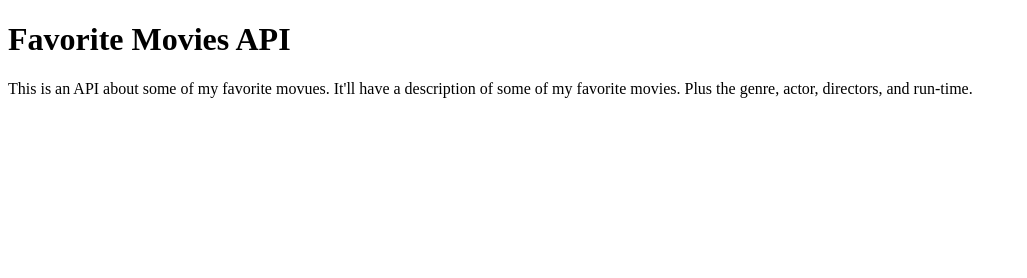
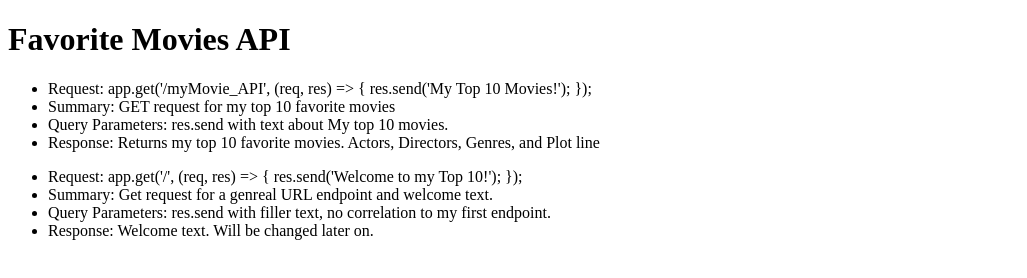
Before and after one commit to bradkcrist/movie_api, a website: page public/documentation.html in a window 1280 px wide. Shown: the whole page, without its empty margins (0-1027 px from the left). Drawn offline with Linux system fonts and the light colour scheme.

Commit message:
Added details about my URL end point in my documentation HTML

```diff
--- a/public/documentation.html
+++ b/public/documentation.html
@@ -5,10 +5,29 @@
   </head>
   <body>
     <h1>Favorite Movies API</h1>
-    <p>
-      This is an API about some of my favorite movues. It'll have a description
-      of some of my favorite movies. Plus the genre, actor, directors, and
-      run-time.
-    </p>
+    <ul>
+      <li>
+        Request: app.get('/myMovie_API', (req, res) => { res.send('My Top 10
+        Movies!'); });
+      </li>
+      <li>Summary: GET request for my top 10 favorite movies</li>
+      <li>Query Parameters: res.send with text about My top 10 movies.</li>
+      <li>
+        Response: Returns my top 10 favorite movies. Actors, Directors, Genres,
+        and Plot line
+      </li>
+    </ul>
+    <ul>
+      <li>
+        Request: app.get('/', (req, res) => { res.send('Welcome to my Top 10!');
+        });
+      </li>
+      <li>Summary: Get request for a genreal URL endpoint and welcome text.</li>
+      <li>
+        Query Parameters: res.send with filler text, no correlation to my first
+        endpoint.
+      </li>
+      <li>Response: Welcome text. Will be changed later on.</li>
+    </ul>
   </body>
 </html>
```
